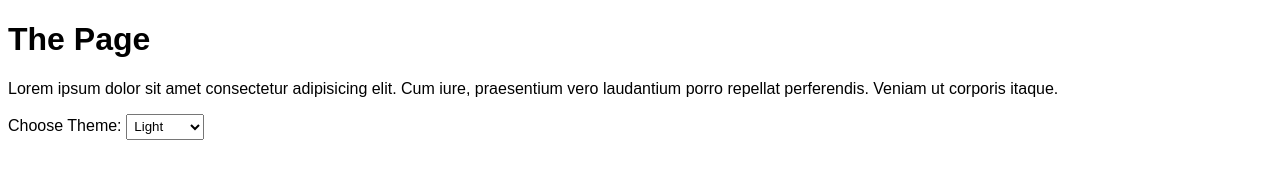
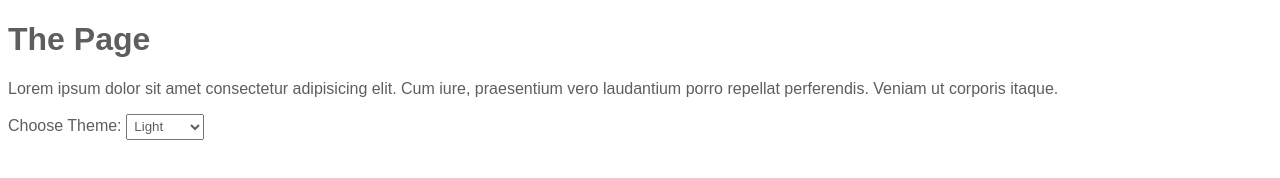
Before and after one commit to mccleskeyc/html-css-js-practice, a plain HTML site: page theme.html in a window 1280 px wide. Drawn offline with Linux system fonts and the light colour scheme.

Commit message:
themes: js

```diff
--- a/theme.html
+++ b/theme.html
@@ -3,6 +3,7 @@
 <head>
     <link href="https://fonts.googleapis.com/css2?family=Merriweather:wght@400;700&family=Open+Sans:wght@400;700&display=swap" rel="stylesheet">
     <link rel="stylesheet" href="theme.css">
+    <link rel="stylesheet" class="theme" href="">
     <meta charset="UTF-8">
     <meta name="viewport" content="width=device-width, initial-scale=1.0">
     <title>Component 4 - Page Theme Selector</title>
--- a/theme.js
+++ b/theme.js
@@ -0,0 +1,16 @@
+// Selectors
+    const themeSelector = document.querySelector("#themes");
+    const themeLink = document.querySelector(".theme");
+
+// Functions
+    function setTheme() {
+        let theme = themeSelector.value;
+        themeLink.setAttribute("href", "theme-" + theme + ".css");
+    }
+
+// Event Listeners
+    themeSelector.addEventListener("change", () => {
+        setTheme();
+    });
+
+setTheme();
```
